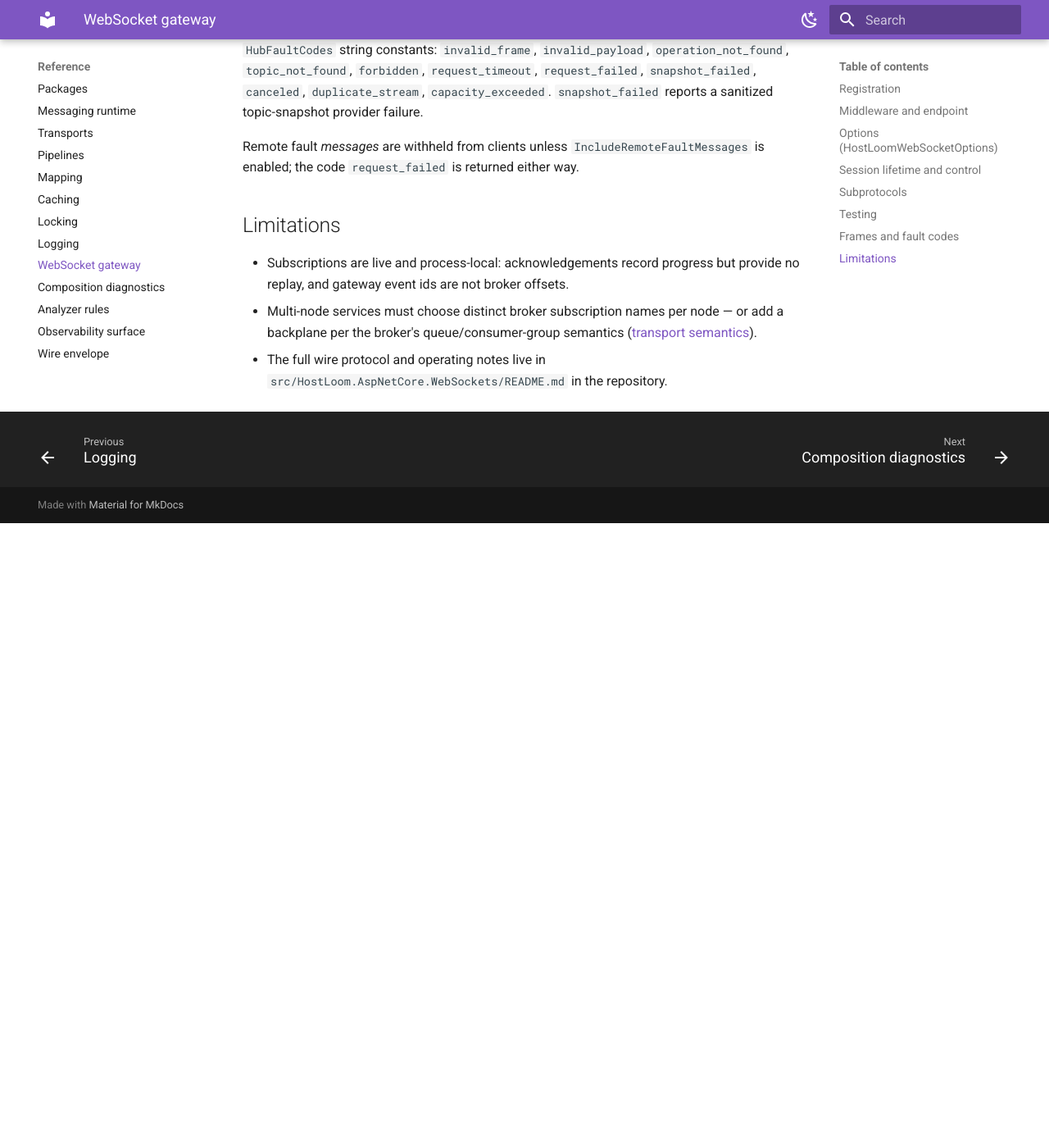
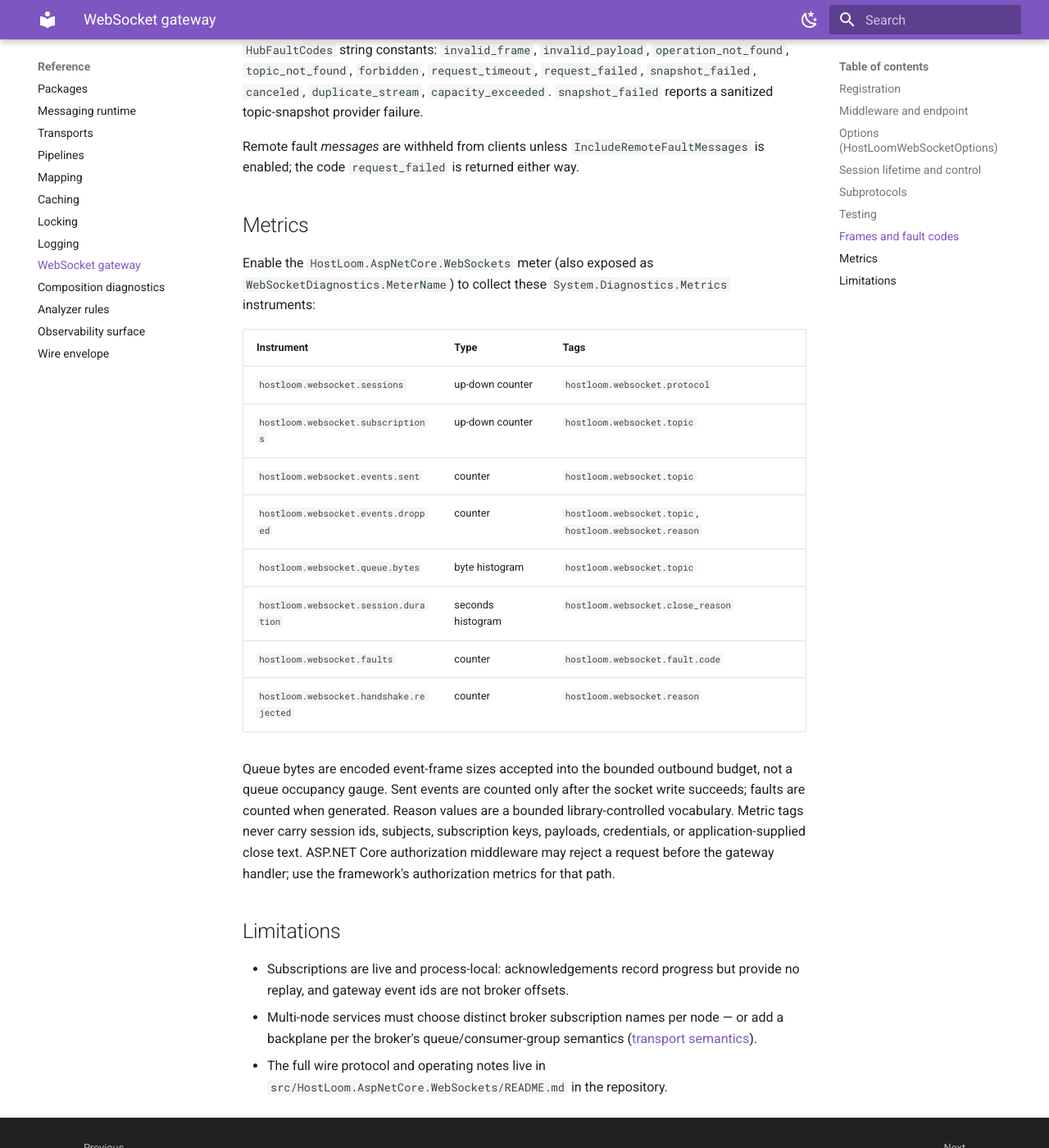
Before and after one commit to kidoz/hostloom, an MkDocs documentation site: the page built from docs/reference/websocket-gateway.md, in a window 1280 px wide and 1400 px high, scrolled down 4319 px. Shown: the whole window at 82% size. Built offline with MkDocs 1.6.1 and Material for MkDocs 9.7.7, drawn with Linux system fonts in a browser that asks for light colours; before the commit the page ends 4957 px from its top, so only the background shows below that.

Commit message:
Document the WebSocket gateway metrics and their tag vocabulary

```diff
--- a/docs/reference/websocket-gateway.md
+++ b/docs/reference/websocket-gateway.md
@@ -165,6 +165,29 @@ Remote fault *messages* are withheld from clients unless
 `IncludeRemoteFaultMessages` is enabled; the code `request_failed` is
 returned either way.
 
+## Metrics
+
+Enable the `HostLoom.AspNetCore.WebSockets` meter (also exposed as
+`WebSocketDiagnostics.MeterName`) to collect these `System.Diagnostics.Metrics` instruments:
+
+| Instrument | Type | Tags |
+| --- | --- | --- |
+| `hostloom.websocket.sessions` | up-down counter | `hostloom.websocket.protocol` |
+| `hostloom.websocket.subscriptions` | up-down counter | `hostloom.websocket.topic` |
+| `hostloom.websocket.events.sent` | counter | `hostloom.websocket.topic` |
+| `hostloom.websocket.events.dropped` | counter | `hostloom.websocket.topic`, `hostloom.websocket.reason` |
+| `hostloom.websocket.queue.bytes` | byte histogram | `hostloom.websocket.topic` |
+| `hostloom.websocket.session.duration` | seconds histogram | `hostloom.websocket.close_reason` |
+| `hostloom.websocket.faults` | counter | `hostloom.websocket.fault.code` |
+| `hostloom.websocket.handshake.rejected` | counter | `hostloom.websocket.reason` |
+
+Queue bytes are encoded event-frame sizes accepted into the bounded outbound budget, not a queue
+occupancy gauge. Sent events are counted only after the socket write succeeds; faults are counted
+when generated. Reason values are a bounded library-controlled vocabulary. Metric tags never carry
+session ids, subjects, subscription keys, payloads, credentials, or application-supplied close
+text. ASP.NET Core authorization middleware may reject a request before the gateway handler; use
+the framework's authorization metrics for that path.
+
 ## Limitations
 
 - Subscriptions are live and process-local: acknowledgements record
```
Also changed, not shown: README.md (+5 -0 lines), src/HostLoom.AspNetCore.WebSockets/README.md (+32 -0 lines).
